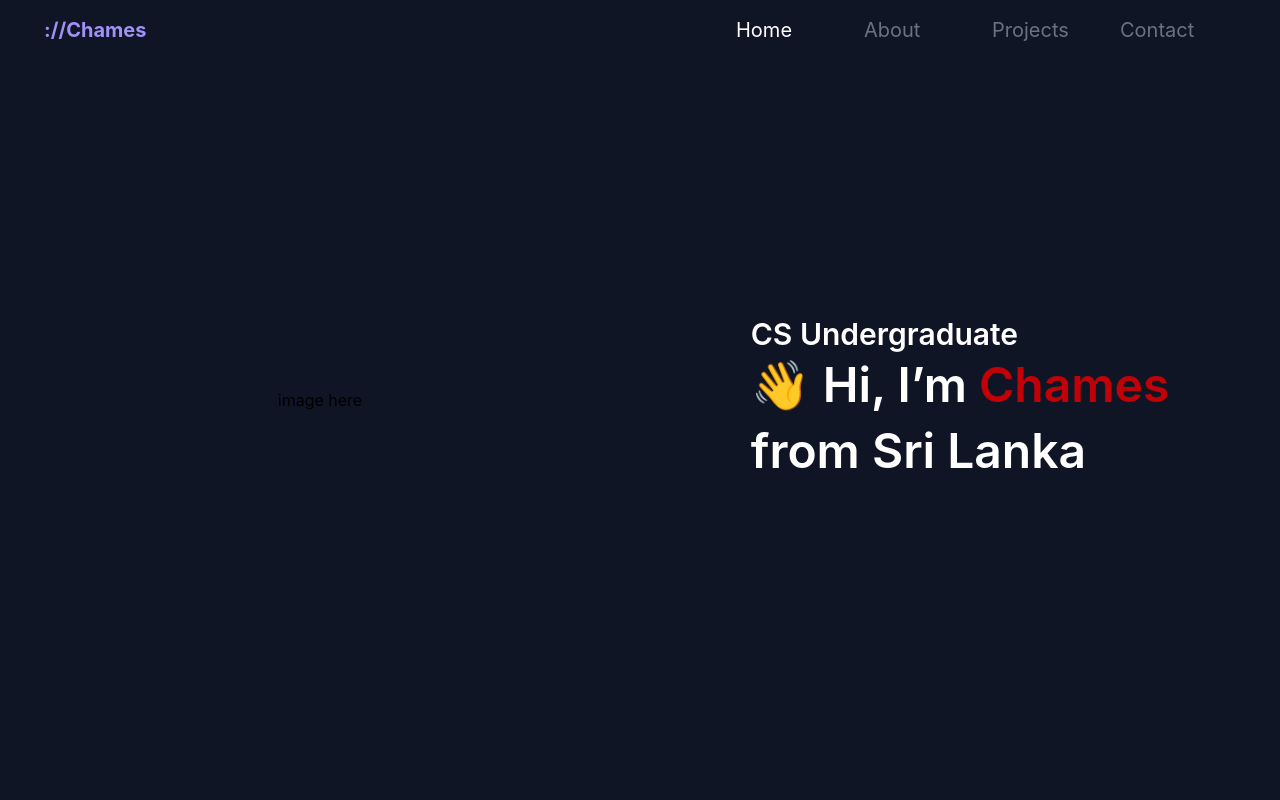
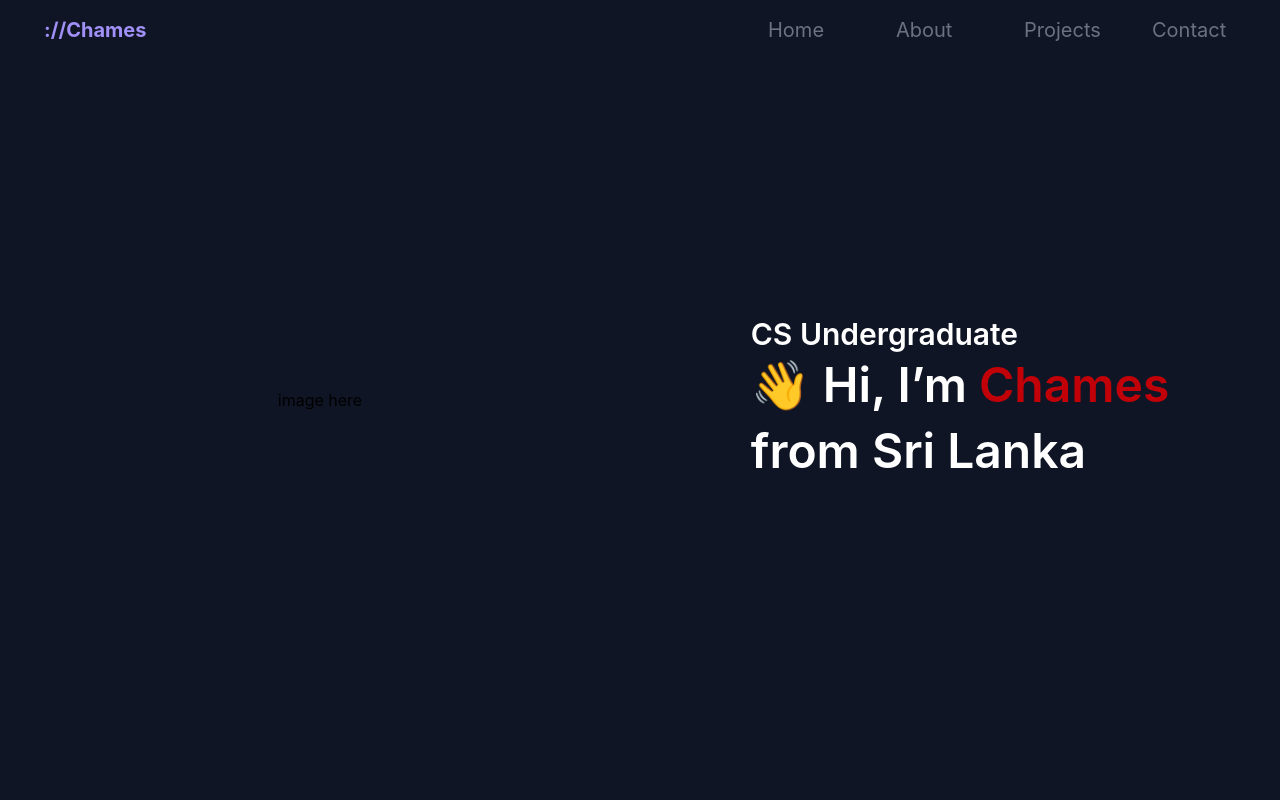
Before and after one commit to chamesh2019/Portfolio, a React (Vite) app: page / in a window 1280 px wide. Shown: the top 800 px of the page. Built offline with nearby package versions, Linux system fonts and the light colour scheme; grey boxes are pictures that could not be loaded.

Commit message:
edit nav bar and make responsive

```diff
--- a/src/App.tsx
+++ b/src/App.tsx
@@ -1,11 +1,13 @@
 import { NavBarBase } from "./components/NavBar/NavBarBase";
 import { HeroSection } from "./components/mainContent/heroSection";
+import { AboutMe } from "./components/aboutMe/AboutMe";
 
 export function App() {
   return (
     <>
       <NavBarBase />
       <HeroSection />
+      <AboutMe />
     </>
   );
 }
--- a/src/components/NavBar/NavBarBase.tsx
+++ b/src/components/NavBar/NavBarBase.tsx
@@ -1,14 +1,29 @@
-import { NavBarElement } from "./NavBarElement.tsx";
-import { Logo } from "./Logo.tsx";
+import { useState } from "react";
+import { NavBarElement } from "./NavBarElement";
+import { Logo } from "./Logo";
 
 export function NavBarBase() {
+  const [isOpen, setIsOpen] = useState(false);
+
   return (
-    <div className="absolute top-0 left-0 w-full pl-8 pr-8 pt-4">
-      <div className="float-left">
+    <div className="fixed w-full top-0 left-0 pl-8 pr-8 pt-4 pb-4 z-40 backdrop-blur-md">
+      <div className="flex justify-between items-center">
         <Logo />
+        <button
+          className="md:hidden text-white z-50"
+          onMouseEnter={() => setIsOpen(true)}
+          onClick={() => setIsOpen(!isOpen)}
+        >
+          ☰
+        </button>
       </div>
-      <div className="float-right flex flex-row">
-        <NavBarElement name="Home" isActive />
+      <div
+        onMouseLeave={() => setIsOpen(false)}
+        className={`md:flex transition-all duration-300 ${
+          isOpen ? "opacity-100 pointer-events-auto" : "opacity-0 pointer-events-none md:opacity-100 md:pointer-events-auto"
+        } absolute right-0 top-4 flex-row md:float-right`}
+      >
+        <NavBarElement name="Home" />
         <NavBarElement name="About" />
         <NavBarElement name="Projects" />
         <NavBarElement name="Contact" />
--- a/src/components/NavBar/NavBarElement.tsx
+++ b/src/components/NavBar/NavBarElement.tsx
@@ -1,9 +1,14 @@
-export function NavBarElement(
-    {name, isActive}: {name: string, isActive?: Boolean}
-    // {active}: {active: boolean}
-) {
-    let ac = isActive ? " text-white": " text-gray-500";
-    return(
-        <div className={"w-32 pr-4 text-xl cursor-pointer block" + ac}>{name}</div>
-    )
+export function NavBarElement({
+  name,
+  isActive,
+}: {
+  name: string;
+  isActive?: boolean;
+}) {
+  const baseClasses = "w-32 pr-4 text-xl cursor-pointer block";
+  const activeClasses = isActive
+    ? " text-white"
+    : " text-gray-500 hover:text-white";
+
+  return <div className={baseClasses + activeClasses}>{name}</div>;
 }
--- /dev/null
+++ b/src/components/aboutMe/AboutMe.tsx
@@ -0,0 +1,14 @@
+import { ProfileImage } from "./profileImage";
+
+export function AboutMe() {
+  return (
+    <div className="h-screen w-full flex flex-col md:flex-row">
+      <div className="w-full md:w-1/2 flex flex-col justify-center items-center">
+        {/* Add content here if needed */}
+      </div>
+      <div className="w-full md:w-1/2 flex flex-col justify-center items-center">
+        <ProfileImage />
+      </div>
+    </div>
+  );
+}
--- /dev/null
+++ b/src/components/aboutMe/profileImage.tsx
@@ -0,0 +1,7 @@
+export function ProfileImage() {
+    return (
+        <div className="w-100 h-200">
+            <img src="https://avatars.githubusercontent.com/u/58922153?v=4" alt="profile" />
+        </div>
+    )
+}
--- a/src/components/mainContent/TitleText.tsx
+++ b/src/components/mainContent/TitleText.tsx
@@ -1,4 +1,6 @@
-export function TitleText() {
+import React from "react";
+
+export const TitleText: React.FC = () => {
   return (
     <div>
       <div className="text-left text-white text-3xl font-semibold">CS Undergraduate</div>
--- a/src/components/mainContent/heroSection.tsx
+++ b/src/components/mainContent/heroSection.tsx
@@ -1,12 +1,12 @@
 import { TitleText } from "./TitleText";
 
-export function HeroSection(){
+export function HeroSection() {
   return (
-        <div className="h-screen w-full flex">
-            <div className="w-1/2 flex flex-col justify-center items-center">
+    <div className="h-screen w-full flex flex-col md:flex-row">
+      <div className="w-full h-full md:w-1/2 flex flex-col justify-center items-center">
         image here
       </div>
-            <div className="w-1/2 flex flex-col justify-center items-center">
+      <div className="w-full h-full md:w-1/2 flex flex-col justify-center items-center">
         <TitleText />
       </div>
     </div>
--- a/src/index.css
+++ b/src/index.css
@@ -5,7 +5,11 @@
     font-family: "Inter", sans-serif;
 }
 
+:root {
+    --background-color: #101525;
+}
+
 body {
-    background-color: #101525;
+    background-color: var(--background-color);
     height: 100vh;
 }
```
Lines whose indentation alone changed are shown as unchanged.
